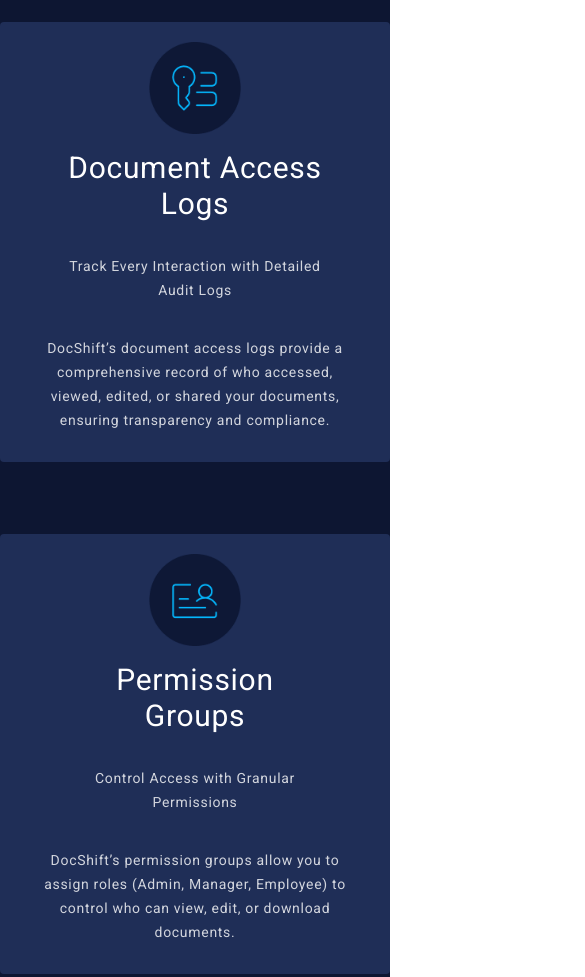
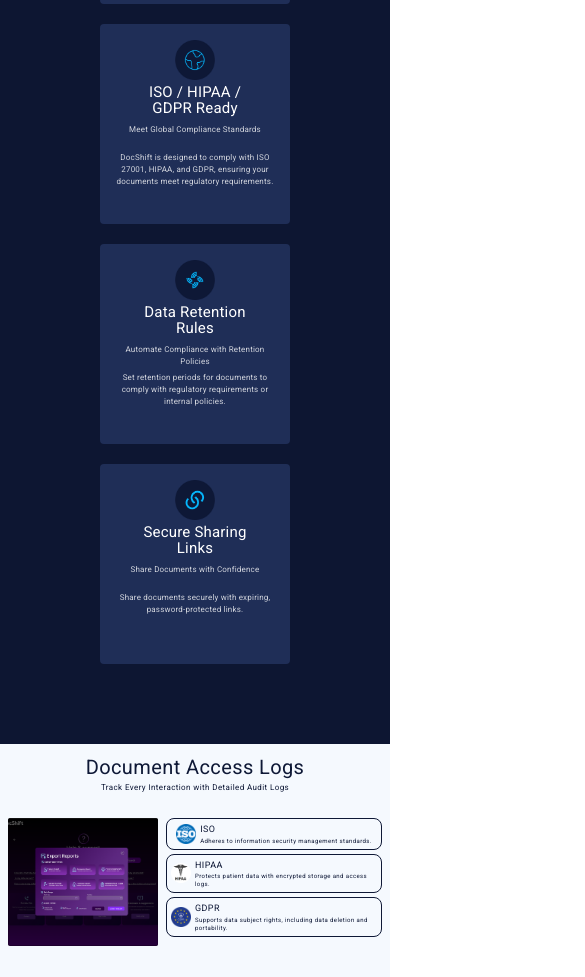
Before and after one commit to vandita-satarde/DocShift, a React (Vite) app in the folder frontend/: page /security in a window 390 px wide. Shown: the part 1020-1997 px from the top of the page, 585 px wide, since content can reach past the window. Built offline with nearby package versions, Linux system fonts and the light colour scheme.

Commit message:
security page responsive

```diff
--- a/frontend/src/components/securitycomponents/Compliance.jsx
+++ b/frontend/src/components/securitycomponents/Compliance.jsx
@@ -3,10 +3,10 @@
 function Compliance({image, name, subcontent, content}) {
     return (
         <>
-            <div className='bg-[#1F2E57] text-[14px] leading-6 tracking-wider rounded-sm w-[390px] h-[440px] flex flex-col items-center px-10 py-5 '>
-                <img src={image} className='w-23 h-23 mb-4 ' />
-                <p className='text-[30px] mx-6 leading-9'>{name}</p>
-                <p className=' text-[#FFFFFFCC] mx-6 my-8 h-[50px] '>{subcontent}</p>
+            <div className='bg-[#1F2E57] text-[8px] md:text-[14px] md:leading-6 tracking-wide md:tracking-wider rounded-sm w-[190px] md:w-[390px] h-[200px] md:h-[440px] flex flex-col items-center px-3 md:px-10 py-4 md:py-5 '>
+                <img src={image} className='w-10 md:w-23 h-10 md:h-23 mb-1 md:mb-4 ' />
+                <p className='text-[15px] md:text-[30px] mx-6 leading-4 md:leading-9'>{name}</p>
+                <p className=' text-[#FFFFFFCC] md:mx-6 my-2 md:my-8 h-[20px] md:h-[50px] '>{subcontent}</p>
                 <p className=' text-[#FFFFFFCC] '>{content}</p>
             </div>
         </>
--- a/frontend/src/components/securitycomponents/permission.jsx
+++ b/frontend/src/components/securitycomponents/permission.jsx
@@ -3,9 +3,9 @@
 function permission({bgColor='', name, subtext, image}) {
   return (
     <>
-      <div className={`text-[#0E1836] text-center px-30 pt-20 pb-30 ${bgColor}`}>
-        <p className='text-[48px] '>{name}</p>
-        <p className='text-[17px] mt-1 mb-15'>{subtext}</p>
+      <div className={`text-[#0E1836] text-center px-6 md:px-30 pt-5 md:pt-20 pb-8 md:pb-30 ${bgColor}`}>
+        <p className='text-[16px] md:text-[48px] '>{name}</p>
+        <p className='text-[8px] md:text-[17px] -mt-1 md:mt-1 mb-2 md:mb-15'>{subtext}</p>
         <img src={image}  className=' rounded-lg '/>
       </div>
     </>
--- a/frontend/src/pages/SecurityPage.jsx
+++ b/frontend/src/pages/SecurityPage.jsx
@@ -27,7 +27,7 @@
                 <p className='text-[26px] md:text-[75px] font-semibold leading-8 md:leading-23 tracking-wider '> Enterprise-Grade<br/> Security and Compliance</p>
                 <p className='text-[12px] md:text-[24px] py-4 md:py-13 md:leading-11'>DocShift is more than a document management system (DMS)—it’s a comprehensive<br/> ecosystem designed to address modern document challenges.</p>
                 <button className='cursor-pointer w-[100px] md:w-[240px] h-[30px] md:h-[65px] bg-[#FD6B70] text-white text-[13px] md:text-[24px] rounded-sm '>Get Started</button>
-                <div className='flex text-left mt-15 gap-40 text-[17px] text-[#000000CC] leading-9 tracking-widest'>
+                <div className='flex text-left mt-10 md:mt-15 gap-5 md:gap-40 text-[8px] md:text-[17px] text-[#000000CC]  md:leading-9 tracking-wider md:tracking-widest'>
                     <p>Instead of juggling iLovePDF for storage, DocShift centralizes everything.</p>
                     <p>Instead of juggling iLovePDF for storage, DocShift centralizes everything.</p>
                     <p>Instead of juggling iLovePDF for storage, DocShift centralizes everything.</p>
@@ -35,10 +35,10 @@
             </div>
 
             {/* compliance & security */}
-            <div className='text-white bg-[#0D1632] text-center py-10 '>
-                <p className='text-[45px] '>Compliance & Security</p>
-                <p className='text-[15px] '>DocShift is more than a document management system (DMS)—it’s a<br/> comprehensive ecosystem designed to address modern document challenges.</p>
-                <div className='py-14 flex flex-wrap justify-center gap-18 '>
+            <div className='text-white bg-[#0D1632] text-center py-6 md:py-10 '>
+                <p className='text-[22px] md:text-[45px] '>Compliance & Security</p>
+                <p className='text-[10px] md:text-[15px] '>DocShift is more than a document management system (DMS)—it’s a<br className='hidden md:block'/> comprehensive ecosystem designed to address modern document challenges.</p>
+                <div className='py-14 flex flex-wrap justify-center gap-5 md:gap-18 '>
                     <Compliance
                         image={circle1}
                         name='Document Access Logs'
@@ -73,31 +73,31 @@
             </div>
 
             {/* Document Access Logs */}
-            <div className='bg-[#F5F9FE] text-[#0E1836] tracking-wider text-center p-30'>
-                <p className='text-[48px] '>Document Access Logs</p>
-                <p className='text-[16px] '>Track Every Interaction with Detailed Audit Logs</p>
-                <div className='flex py-15 gap-10 '>
-                    <img src={Rectangle1} className='w-[620px] ' />
-                    <div className='space-y-15'>
-                        <div className='border px-8 py-4 rounded-lg flex justify-center items-center gap-9'>
-                            <img src={iso} className='w-20 h-20' />
-                            <div className='text-left space-y-1'>
-                                <p className='text-[32px] '>ISO</p>
-                                <p className='text-[23px] leading-6 '>Adheres to information security management standards.</p>
+            <div className='bg-[#F5F9FE] text-[#0E1836] tracking-wide md:tracking-wider text-center p-2 md:p-30'>
+                <p className='text-[20px] md:text-[48px] '>Document Access Logs</p>
+                <p className='text-[8px] md:text-[16px] '>Track Every Interaction with Detailed Audit Logs</p>
+                <div className='flex py-6 md:py-15 gap-2 md:gap-10 '>
+                    <img src={Rectangle1} className='w-[150px] md:w-[620px] ' />
+                    <div className='space-y-1 md:space-y-15'>
+                        <div className='border px-1 md:px-8 py-1 md:py-4 rounded-lg flex justify-center items-center gap-1 md:gap-9'>
+                            <img src={iso} className='w-5 md:w-20 h-5 md:h-20' />
+                            <div className='text-left md:space-y-1'>
+                                <p className='text-[9px] md:text-[32px] '>ISO</p>
+                                <p className='text-[6px] md:text-[23px] leading-2 md:leading-6 '>Adheres to information security management standards.</p>
                             </div>
                         </div>
-                        <div className='border px-8 py-4 rounded-lg flex justify-center items-center gap-9'>
-                            <img src={hipaa} className='w-20 h-20' />
-                            <div className='text-left space-y-1'>
-                                <p className='text-[32px] '>HIPAA</p>
-                                <p className='text-[23px] leading-6 '>Protects patient data with encrypted storage and access logs.</p>
+                        <div className='border px-1 md:px-8 py-1 md:py-4 rounded-lg flex justify-center items-center gap-1 md:gap-9'>
+                            <img src={hipaa} className='w-5 md:w-20 h-5 md:h-20' />
+                            <div className='text-left md:space-y-1'>
+                                <p className='text-[9px] md:text-[32px] '>HIPAA</p>
+                                <p className='text-[6px] md:text-[23px] leading-2 md:leading-6 '>Protects patient data with encrypted storage and access logs.</p>
                             </div>
                         </div>
-                        <div className='border px-8 py-4 rounded-lg flex justify-center items-center gap-9'>
-                            <img src={gdpr} className='w-20 h-20' />
-                            <div className='text-left space-y-1'>
-                                <p className='text-[32px] '>GDPR</p>
-                                <p className='text-[23px] leading-6 '>Supports data subject rights, including data deletion and portability.</p>
+                        <div className='border px-1 md:px-8 py-1 md:py-4 rounded-lg flex justify-center items-center gap-1 md:gap-9'>
+                            <img src={gdpr} className='w-5 md:w-20 h-5 md:h-20' />
+                            <div className='text-left md:space-y-1'>
+                                <p className='text-[9px] md:text-[32px] '>GDPR</p>
+                                <p className='text-[6px] md:text-[23px] leading-2 md:leading-6 '>Supports data subject rights, including data deletion and portability.</p>
                             </div>
                         </div>
                     </div>
```
